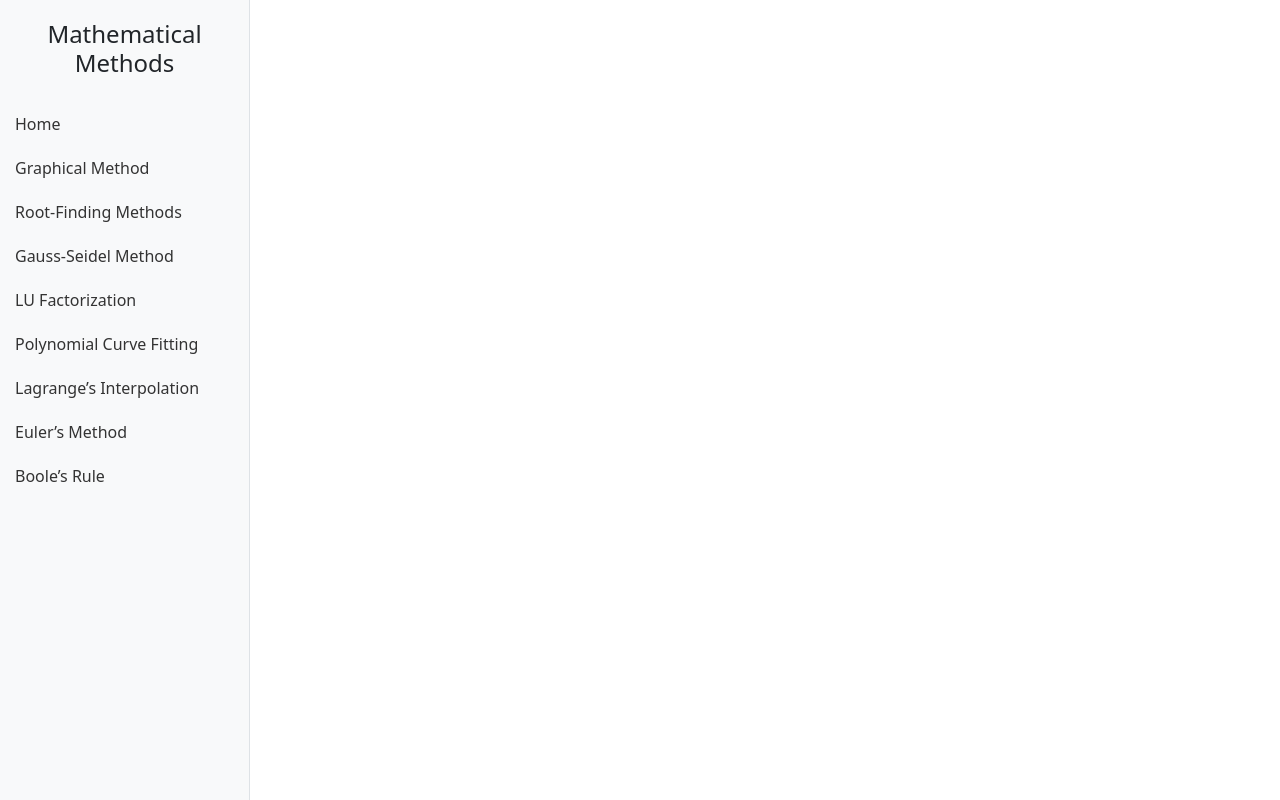
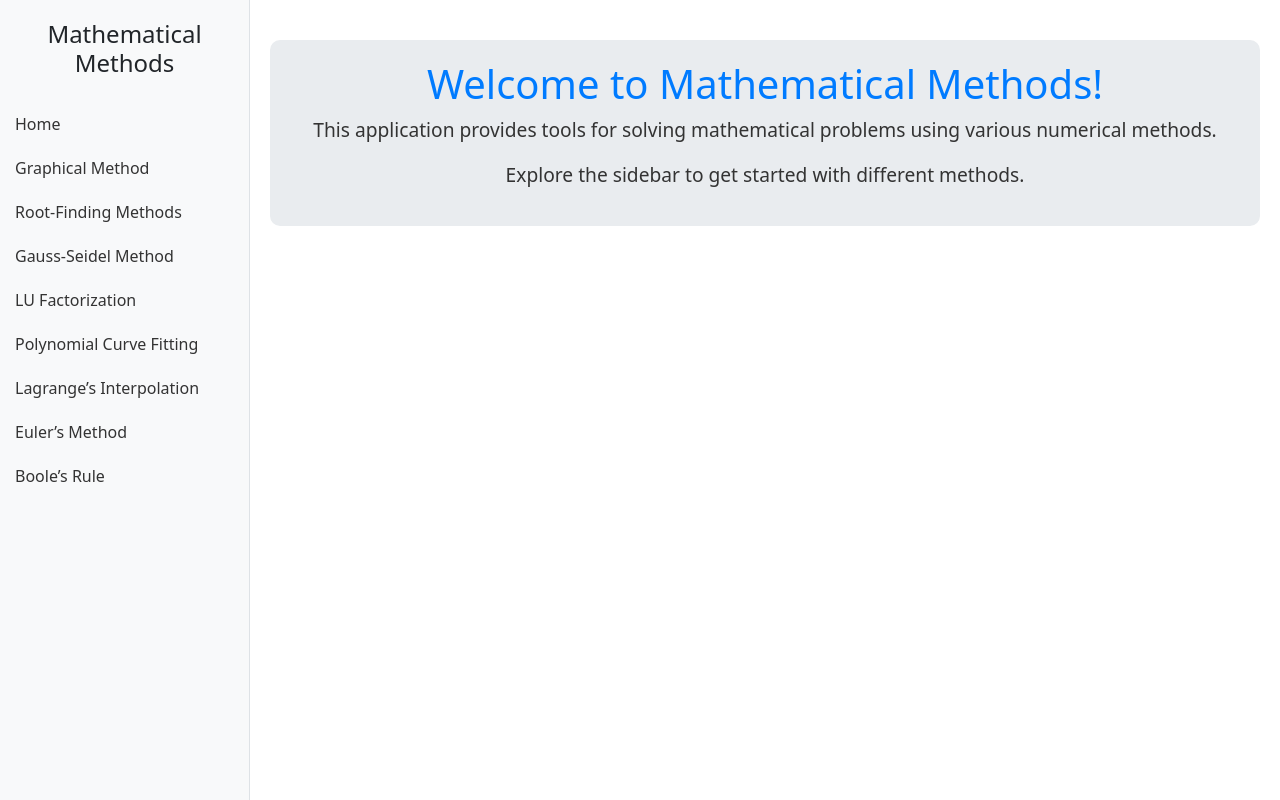
Before and after one commit to dxxlee/Comp-Math, a Flask app: page / in a window 1280 px wide. Run offline with Flask 3, Linux system fonts and the light colour scheme.

Commit message:
added home page

```diff
--- a/app/routes.py
+++ b/app/routes.py
@@ -9,7 +9,7 @@ main = Blueprint('main', __name__)
 
 @main.route('/')
 def index():
-    return render_template('base.html')
+    return render_template('home.html')
 
 @main.route('/graphical-method')
 def graphical_method():
--- a/app/templates/base.html
+++ b/app/templates/base.html
@@ -30,6 +30,22 @@
         .main-content {
             margin-left: 250px; /* Offset for the sidebar */
             padding: 20px; /* Add padding */
+        }
+        /* Greeting Section Styles */
+        .greeting {
+            text-align: center;
+            margin-top: 20px;
+            padding: 20px;
+            background-color: #e9ecef;
+            border-radius: 10px;
+        }
+        .greeting h1 {
+            font-size: 2.5rem;
+            color: #007bff;
+        }
+        .greeting p {
+            font-size: 1.2rem;
+            color: #333;
         }
     </style>
 </head>
--- /dev/null
+++ b/app/templates/home.html
@@ -0,0 +1,9 @@
+{% extends "base.html" %}
+
+{% block content %}
+<div class="greeting">
+    <h1>Welcome to Mathematical Methods!</h1>
+    <p>This application provides tools for solving mathematical problems using various numerical methods.</p>
+    <p>Explore the sidebar to get started with different methods.</p>
+</div>
+{% endblock %}
```
